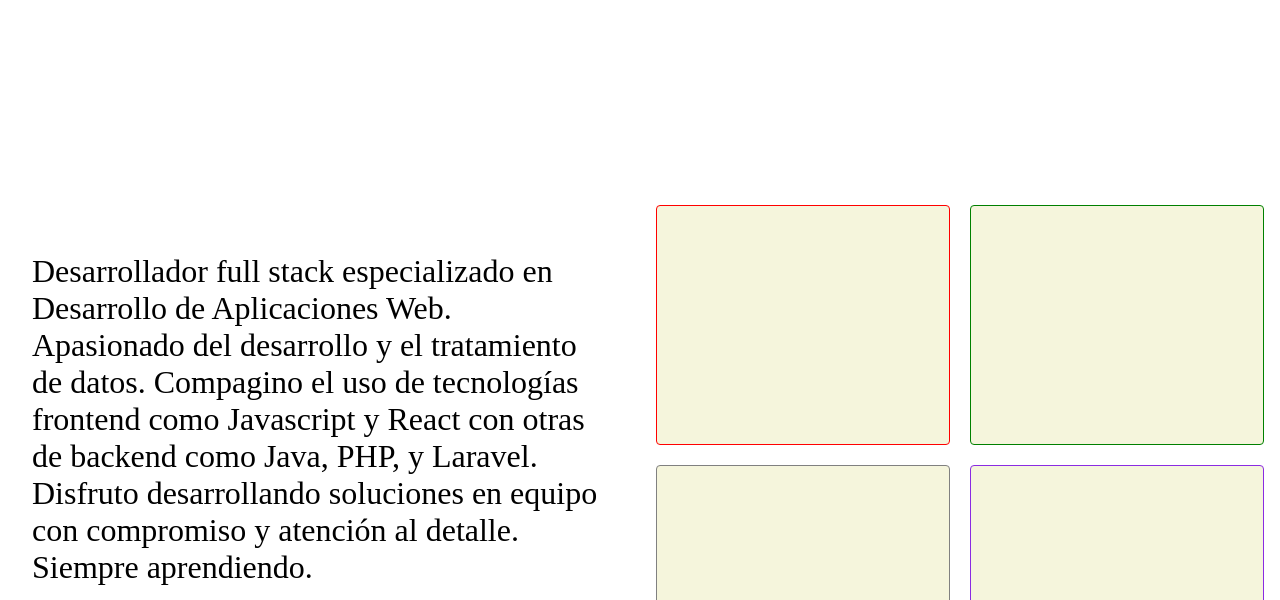
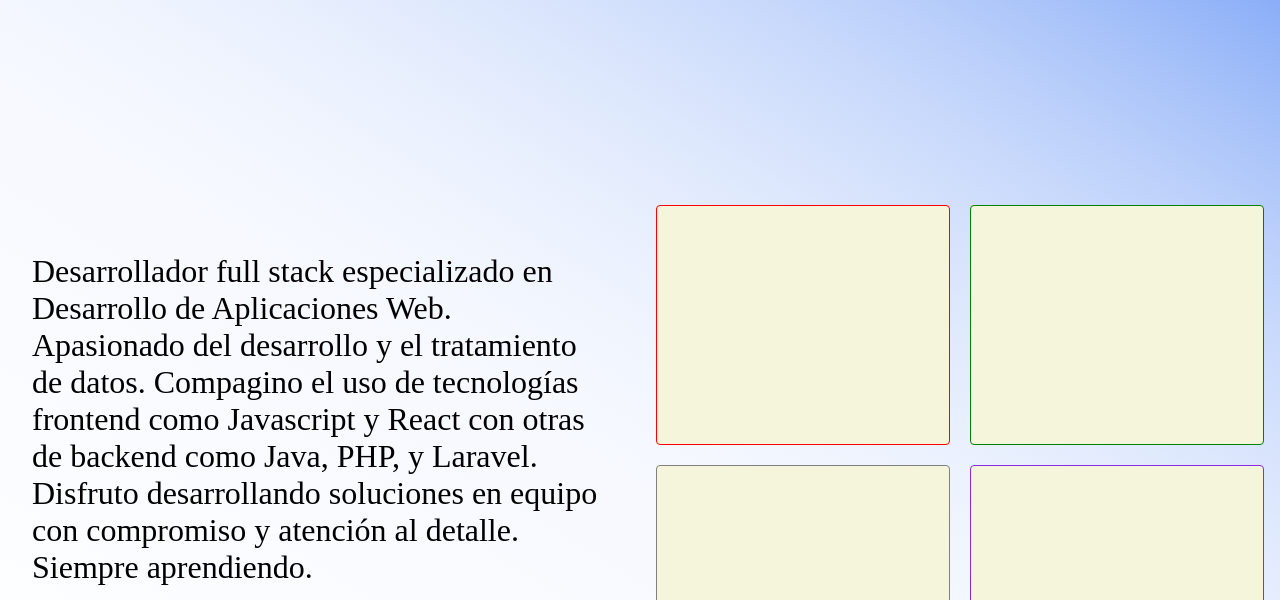
Before and after one commit to GongoraLeo/portfolio, a plain HTML site: page index2.html in a window 1280 px wide. Shown: the part 78-678 px from the top of the page. Drawn offline with Linux system fonts and the light colour scheme.

Commit message:
backgraund gradient

```diff
--- a/css/style2.css
+++ b/css/style2.css
@@ -16,6 +16,10 @@
 
 body{
     height: 100vh;
+
+}
+.diagonal-gradient {
+  background: linear-gradient(to top right, white, 80%, rgb(118, 160, 246));
 }
 
 main{
--- a/index2.html
+++ b/index2.html
@@ -9,7 +9,7 @@
     <link rel="stylesheet" href="css/menuHam.css">
 
 </head>
-<body>
+<body class="diagonal-gradient">
     <main>
         <header>
             <div>
```
